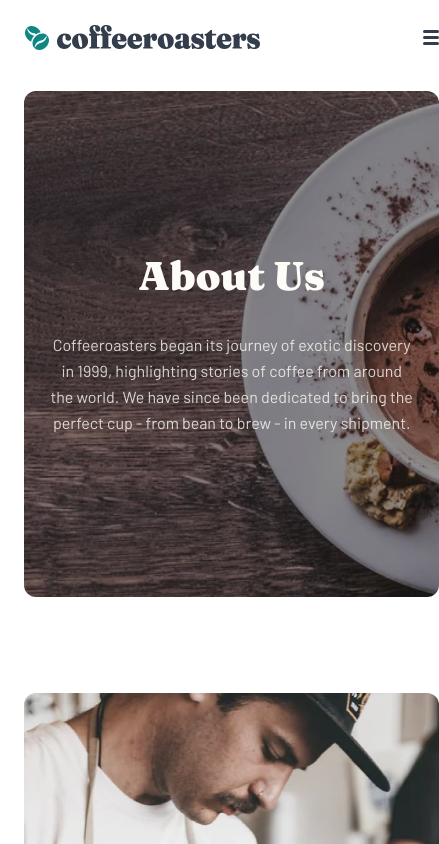
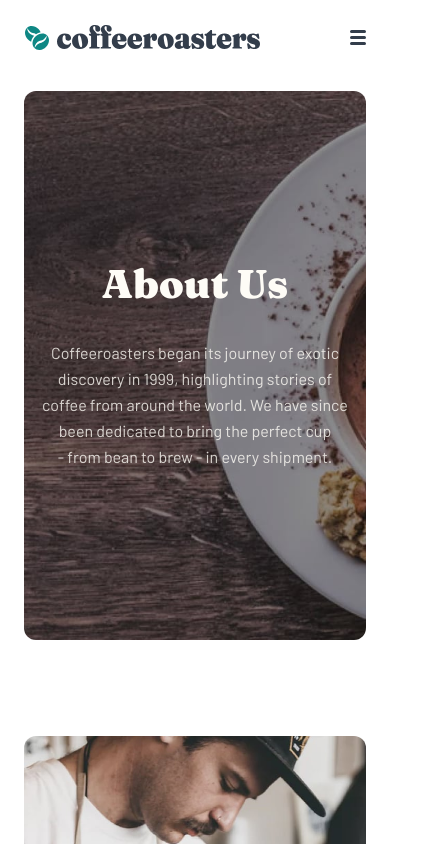
Before and after one commit to SuhasPatnaik/coffeeroasters-subscription-site, a React (Vite) app: page /about in a window 390 px wide. Shown: the top 844 px of the page, 439 px wide, since content can reach past the window. Built offline with nearby package versions, Linux system fonts and the light colour scheme.

Commit message:
About > Hero: Responsiveness images added

```diff
--- a/src/components/about/Hero.tsx
+++ b/src/components/about/Hero.tsx
@@ -1,12 +1,10 @@
 export default function Hero() {
   return (
     <section
-      className="grid place-items-center text-center px-4 bg-no-repeat bg-cover bg-center rounded-xl min-h-[60vh]"
-      style={{
-        backgroundImage: `URL("/images/about/mobile/image-hero-whitecup.jpg")`,
-      }}
+      className="grid place-items-center text-center px-4 bg-no-repeat bg-cover bg-center rounded-xl min-h-[65vh] bg-[url('/images/about/mobile/image-hero-whitecup.jpg')] sm:bg-[url('/images/about/tablet/image-hero-whitecup.jpg')]
+      md:bg-[url('/images/about/desktop/image-hero-whitecup.jpg')] sm:text-left sm:justify-items-start sm:pl-12 md:pl-16"
     >
-      <div className="flex flex-col gap-8">
+      <div className="flex flex-col gap-8 md:max-w-[35vw]">
         <h1 className="text-h2 font-heading">About Us</h1>
         <p className="opacity-80 text-balance">
           Coffeeroasters began its journey of exotic discovery in 1999,
--- a/src/components/page/AboutUsPage.tsx
+++ b/src/components/page/AboutUsPage.tsx
@@ -5,7 +5,7 @@ import Headquarters from "../about/Headquarters";
 
 export default function AboutUsPage() {
   return (
-    <main className="py-10 flex flex-col gap-24">
+    <main className="py-10 flex flex-col gap-24 overflow-x-hidden">
       <Hero />
       <OurCommitment />
       <Quality />
```
